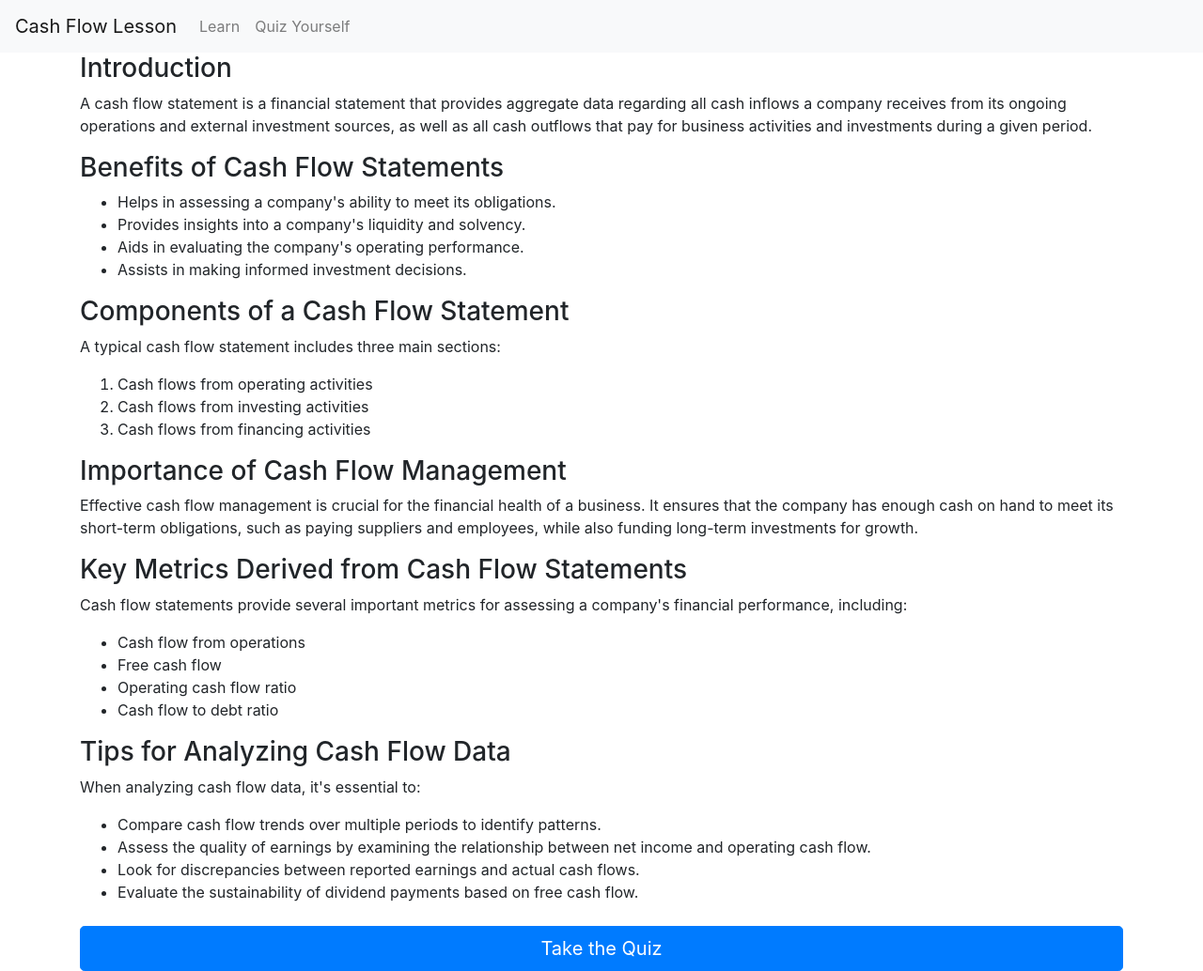
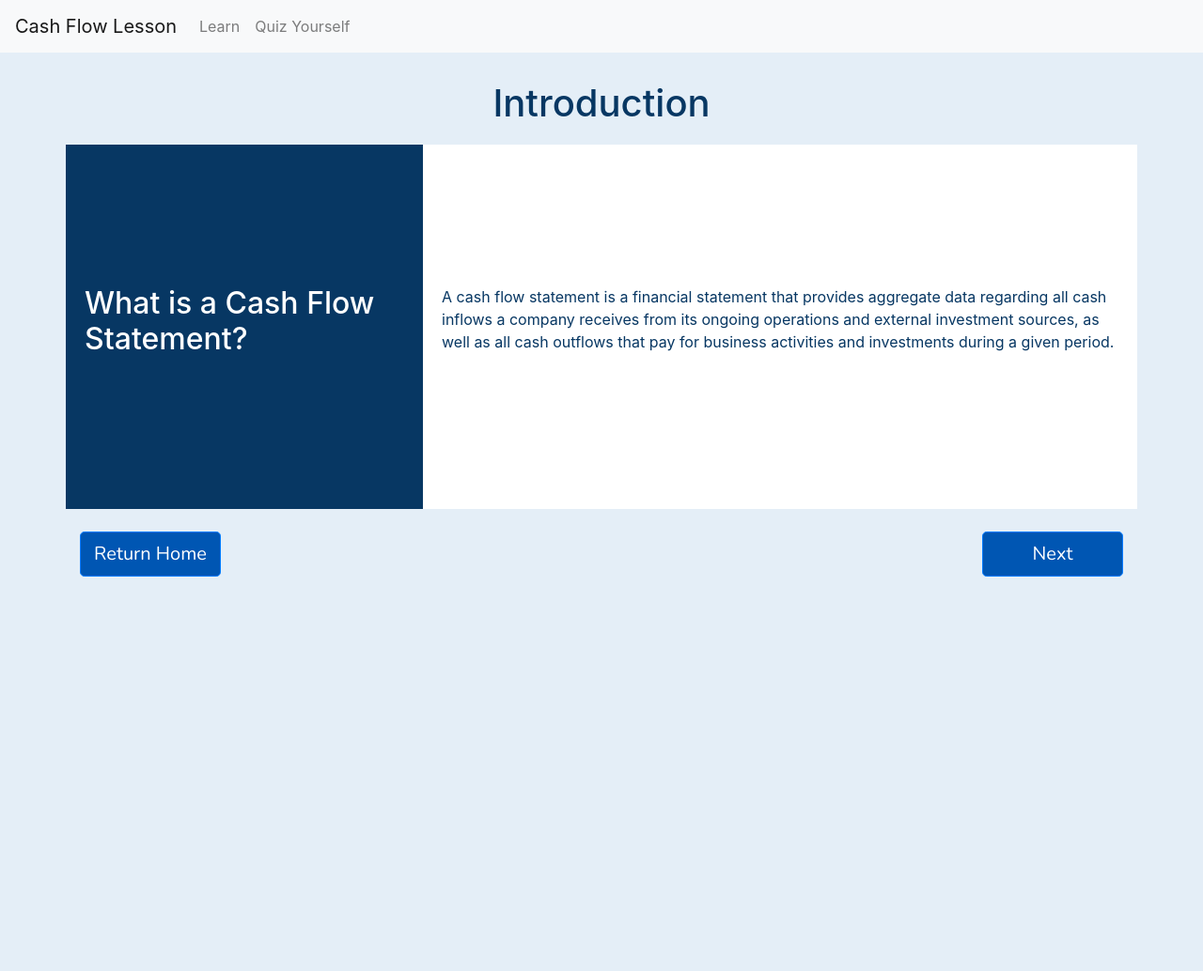
Before and after one commit to cameriemazreku/Learn_Cash_Flow_In_10_Minutes, a Flask app: page /learn in a window 1280 px wide. Shown: the whole page at 94% size. After the commit the page ends 614 px from the top, so only its background shows below. Run offline with Flask 3, Linux system fonts and the light colour scheme; some libraries are stand-ins or nearby versions.

Commit message:
Updated the design of the learning page

```diff
--- a/UI_Design/templates/learning.html
+++ b/UI_Design/templates/learning.html
@@ -1,119 +1,243 @@
-<!-- <!DOCTYPE html>
-<html lang="en">
-<head>
-    <meta charset="UTF-8">
-    <meta name="viewport" content="width=device-width, initial-scale=1.0">
-    <title>Learning about Cash Flow Statements</title>
-    <link rel="stylesheet" href="https://stackpath.bootstrapcdn.com/bootstrap/4.5.2/css/bootstrap.min.css">
+{% extends "layout.html" %} {% block content %}
+<script>
+    function show(shown, hidden) {
+        document.getElementById(shown).style.display = 'block';
+        document.getElementById(hidden).style.display = 'none';
+    }
+    </script>
+
 <style>
+  @font-face {
+    font-family: "roboto";
+    src: url("/static/fonts/Roboto-Medium.ttf");
+  }
+  @font-face {
+    font-family: "roboto-bold";
+    src: url("/static/fonts/Roboto-Bold.ttf");
+  }
+  @font-face {
+    font-family: "nunito";
+    src: url("/static/fonts/Nunito-Regular.ttf");
+  }
   body {
-            background-color: #f8f9fa;
-            color: #343a40;
-            font-family: Arial, sans-serif;
+    background-color: #e4eef7;
+    color: black;
+  }
+  .row {
+    display: flex;
+    justify-content: space-between; /* This spreads the children elements across the space */
+}
+
+  .nav-divider {
+    height: 40px;
+    background-color: #073763ff; /* Dark blue color */
+    width: 100%; /* Extends across the entire page */
   }
   .container {
-            margin-top: 50px;
+    margin-top: 30px;
+    margin-bottom: 20px;
+    flex: auto;
   }
-        .content {
+  .div-title {
+    justify-content: center;
+    text-align: center;
+    color: #073763ff;
+    margin: 20px;
+  }
+  .div-learn1 {
+    background-color: #073763ff;
+    color: white;
+    padding: 20px;
+    padding-top: 150px;
+    /* margin:20px; */
+  }
+  .div-content {
+    padding: 20px;
+    padding-top: 150px;
+    background-color: white;
+    color: #073763ff;
+    justify-content: center;
+    font-size: medium;
+    height: 80%;
+    padding-bottom: 150px;
+    /* margin:20px; */
+    /* width: 80%; */
+  }
+  .div-wrap {
+    height: 100vh;
+  }
+  .page2-wrapper {
+    background-color: #034082;
+    color: white;
+  }
+  .div-content-2 {
+    padding: 20px;
+    padding-top: 50px;
+    /* background-color: white; */
+    /* color: #073763ff; */
+    justify-content: center;
+    font-size: medium;
+    height: 80%;
+    padding-bottom: 50px;
+    /* margin:20px; */
+    /* width: 80%; */
+  }
+  .div-img-example {
+    padding: 5px;
+  }
+  .options {
+    margin-bottom: 35px;
+  }
+  .option-letter {
+    margin-right: 20px;
+    font-weight: 500;
+    color: #073763ff;
+  }
+  .option-box {
+    font-family: nunito;
+    font-size: 17px;
+    width: 80%;
+    padding: 20px;
+    border: 1px solid #ced4da;
+    border-radius: 10px;
     background-color: #fff;
-            border-radius: 10px;
     box-shadow: 0 2px 4px rgba(0, 0, 0, 0.1);
-            padding: 30px;
-            margin-bottom: 30px;
+    margin-bottom: 15px; /* Add some space between options */
+    cursor: pointer; /* Change cursor to pointer */
+    display: flex; /* Use flexbox to align items vertically */
+    align-items: center; /* Center option text vertically */
   }
-        h2 {
-            font-size: 28px;
-            color: #007bff;
+  .option-box.selected {
+    background-color: #d9ead3ff;
+    border: 1px solid #91c679; /* Change border color for selected option */
+  }
+  .questionnum h2 {
+    color: #69aab5;
+    font-family: roboto;
+  }
+  .question {
+    color: black;
+    margin-top: 30px;
     margin-bottom: 20px;
+    font-family: roboto-bold;
+    font-size: 32px;
   }
-        h3 {
-            font-size: 24px;
-            color: #007bff;
-            margin-top: 30px;
+  .btn {
+    width: 150px;
+    padding: 8px;
+    align-items: center;
+    font-family: nunito;
   }
-        p, ul, ol {
-            font-size: 16px;
-            line-height: 1.6;
-            margin-bottom: 20px;
+  .col-btn {
+    float: right;
+    display: flex;
+    justify-content: flex-end;
   }
-        ul, ol {
-            margin-left: 20px;
+  /* .btn{
+    width: 100px;
+
+  } */
+  ul.financial-highlights {
+    list-style-type: none; /* Removes default list styling */
+    padding: 0;
 }
+
+ul.financial-highlights li {
+    background-color: #f4f4f4; /* Light gray background for better readability */
+    border-left: 5px solid #007BFF; /* Blue border on the left for emphasis */
+    margin-bottom: 10px; /* Space between items */
+    padding: 10px; /* Padding around text */
+}
+
+ul.financial-highlights h4 {
+    color: #333; /* Darker text for headers */
+    margin-bottom: 5px; /* Small space between header and text */
+}
+
+ul.financial-highlights p {
+    font-size: 16px; /* Slightly larger text for readability */
+    color: #666; /* Lighter text for description */
+}
+
   .btn-primary {
-            background-color: #007bff;
+    background-color: #0056b3;
     border-color: #007bff;
-            padding: 12px 24px;
-            font-size: 18px;
-            border-radius: 5px;
-            transition: background-color 0.3s ease;
   }
   .btn-primary:hover {
-            background-color: #0056b3;
+    background-color: #034082;
     border-color: #0056b3;
   }
+  .btn-next {
+    margin-right: 0;
+  }
+
+  /* Hide radio button */
+  input[type="radio"] {
+    display: none;
+  }
+  #error-message {
+    display: none;
+    color: red;
+    margin-bottom: 12px;
+    margin-top: -15px;
+  }
 </style>
-</head>
-<body>
 
-<div class="container"> -->
-    <!-- <h2 class="text-center mb-4">Learning about Cash Flow Statements</h2> -->
-
-{% extends "layout.html" %}
-
-{% block content %}
-<div class = "container">
-    <div class="content">
-        <h3>Introduction</h3>
+<div class="container">
+    <div id="Page1" class="div-wrap">
+        <div class="div-title">
+            <h1>Introduction</h1>
+        </div>
+        <div class="row">
+            <div class="col-4 div-learn1">
+                <h2>What is a Cash Flow Statement?</h2>
+            </div>
+            <div class="col-8 div-content">
                 <p>A cash flow statement is a financial statement that provides aggregate data regarding all cash inflows a company receives from its ongoing operations and external investment sources, as well as all cash outflows that pay for business activities and investments during a given period.</p>
-
-        <h3>Benefits of Cash Flow Statements</h3>
-        <ul>
-            <li>Helps in assessing a company's ability to meet its obligations.</li>
-            <li>Provides insights into a company's liquidity and solvency.</li>
-            <li>Aids in evaluating the company's operating performance.</li>
-            <li>Assists in making informed investment decisions.</li>
-        </ul>
-
-        <h3>Components of a Cash Flow Statement</h3>
-        <p>A typical cash flow statement includes three main sections:</p>
-        <ol>
-            <li>Cash flows from operating activities</li>
-            <li>Cash flows from investing activities</li>
-            <li>Cash flows from financing activities</li>
-        </ol>
-
-        <h3>Importance of Cash Flow Management</h3>
-        <p>Effective cash flow management is crucial for the financial health of a business. It ensures that the company has enough cash on hand to meet its short-term obligations, such as paying suppliers and employees, while also funding long-term investments for growth.</p>
-
-        <h3>Key Metrics Derived from Cash Flow Statements</h3>
-        <p>Cash flow statements provide several important metrics for assessing a company's financial performance, including:</p>
-        <ul>
-            <li>Cash flow from operations</li>
-            <li>Free cash flow</li>
-            <li>Operating cash flow ratio</li>
-            <li>Cash flow to debt ratio</li>
-        </ul>
-
-        <h3>Tips for Analyzing Cash Flow Data</h3>
-        <p>When analyzing cash flow data, it's essential to:</p>
-        <ul>
-            <li>Compare cash flow trends over multiple periods to identify patterns.</li>
-            <li>Assess the quality of earnings by examining the relationship between net income and operating cash flow.</li>
-            <li>Look for discrepancies between reported earnings and actual cash flows.</li>
-            <li>Evaluate the sustainability of dividend payments based on free cash flow.</li>
+            </div>
+        </div>
+        <div class="row navigation">
+            <div class="col-4 btn-next">
+                <a href="/" class="btn btn-primary btn-lg btn-block mt-4">Return Home</a>
+            </div>
+            <div class="col-4 col-btn">
+                <button class="btn btn-primary btn-lg btn-block mt-4" onclick="return show('Page2','Page1');">Next</button>
+            </div>
+        </div>
+    </div>
+    <div id="Page2" style="display:none;">
+        <div class="div-title">
+            <h1>Cash Flow Statement Example</h1>
+        </div>
+        <div class="page2-wrapper row">
+            <div class="col-6 div-content-2">
+                <ul class="financial-highlights">
+                    <li>
+                        <h4>Net Cash Flow - Fiscal Year 2017:</h4>
+                        <p>From this CFS, we can see that the net cash flow for the 2017 fiscal year was $1,522,000.</p>
+                    </li>
+                    <li>
+                        <h4>Source of Positive Cash Flow:</h4>
+                        <p>The bulk of the positive cash flow stems from cash earned from operations, which is a good sign for investors.</p>
+                    </li>
+                    <li>
+                        <h4>Implications for Business Operations:</h4>
+                        <p>It means that core operations are generating business and that there is enough money to buy new inventory.</p>
+                    </li>
                 </ul>
             </div>
-
-    <!-- Quiz Button -->
-    <a href="/startquiz" class="btn btn-primary btn-lg btn-block mt-4">Take the Quiz</a>
+            <div class="col-6 div-img-example">
+                <img src="static/images/example.png" alt="Example of a Cash Flow Statement" />
             </div>
         </div>
-
+        <div class="row navigation">
+            <div class="col-4 btn-next">
+                <button class="btn btn-primary btn-lg btn-block mt-4" onclick="return show('Page1','Page2');">Previous</button>
+            </div>
+            <div class="col-4 col-btn">
+                <button class="btn btn-primary btn-lg btn-block mt-4" onclick="return show('Page3','Page2');">Next</button>
+            </div>
+        </div>
+    </div>
+</div>
 {% endblock %}
-<!-- Bootstrap JS Dependencies -->
-<!-- <script src="https://code.jquery.com/jquery-3.5.1.slim.min.js"></script>
-<script src="https://cdn.jsdelivr.net/npm/@popperjs/core@2.5.2/dist/umd/popper.min.js"></script>
-<script src="https://stackpath.bootstrapcdn.com/bootstrap/4.5.2/js/bootstrap.min.js"></script>
-
-</body>
-</html> -->
```
Also changed, not shown: UI_Design/static/images/example.png (added). Lines whose indentation alone changed are shown as unchanged.
